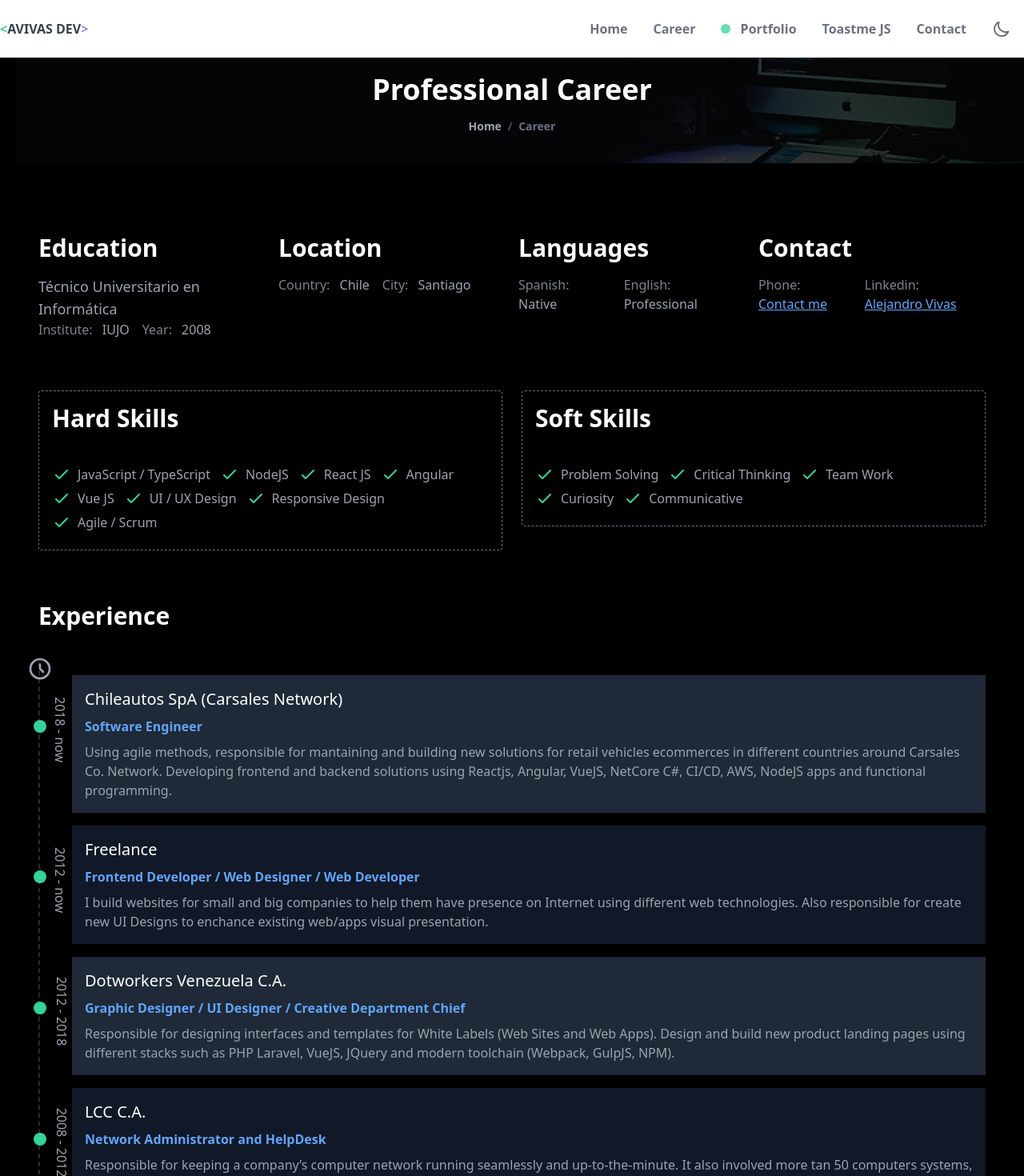
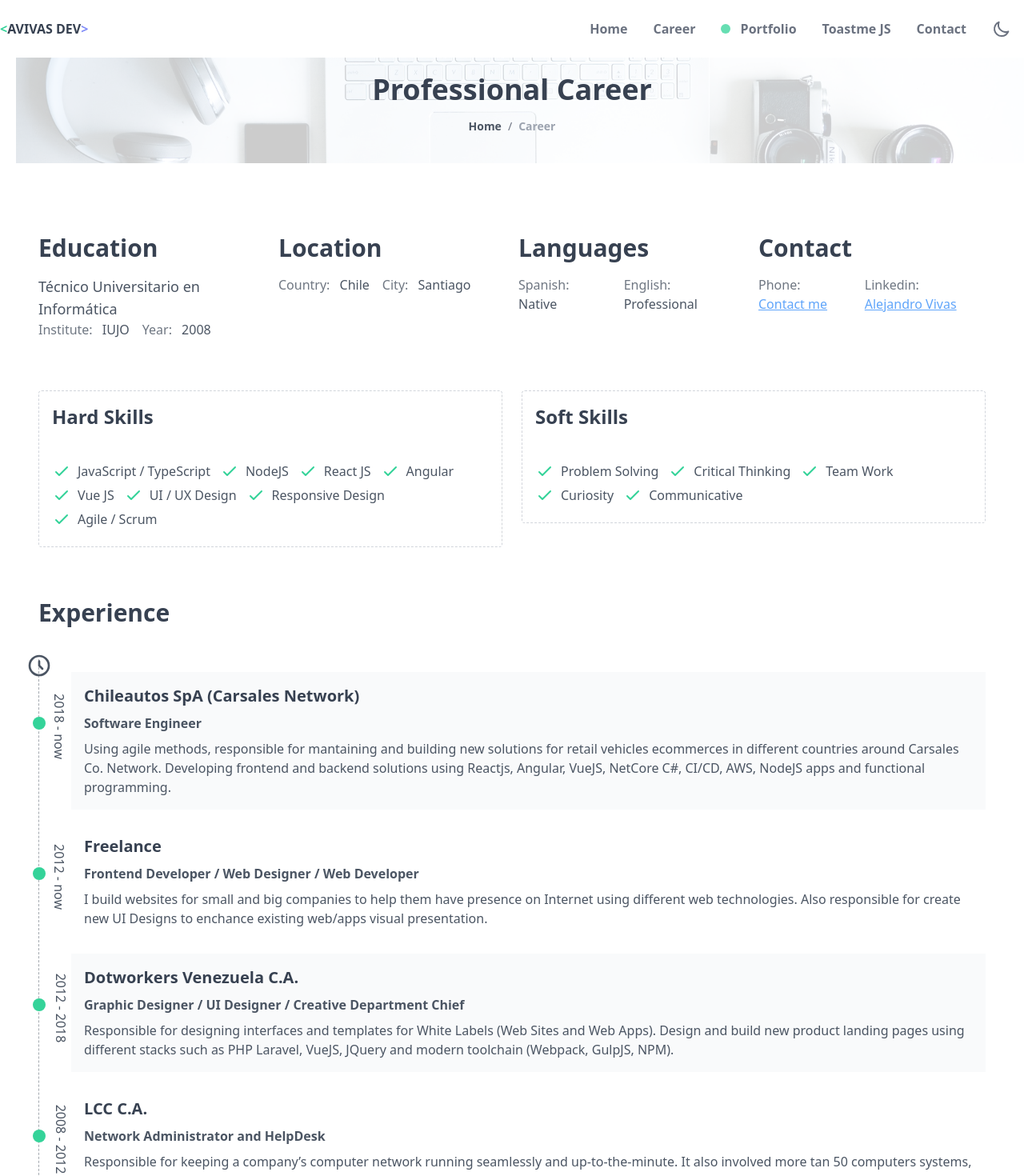
Before and after one commit to AlexSegen/nextjs-alexlab, a Next.js app: page /career in a window 1280 px wide. Shown: the top 1470 px of the page at 80% size. Built offline with nearby package versions, Linux system fonts and the light colour scheme.

Commit message:
DarkMode: Porfolio & Career

```diff
--- a/components/Layout.jsx
+++ b/components/Layout.jsx
@@ -5,7 +5,7 @@ import Header from "./shared/header-alt";
 import Footer from "./shared/footer";
 import { ConfigContext } from "../contexts/ConfigContext";
 
-const Layout = ({ location, title, description, wided, children }) => {
+const Layout = ({ location, title, description, wided, children, className }) => {
   const context = useContext(ConfigContext);
 
   const [scrollPosition, setScrollPosition] = useState(0);
@@ -18,7 +18,7 @@ const Layout = ({ location, title, description, wided, children }) => {
 
 
   return (
-    <div className={`min-h-screen bg-black ${scrollPosition > 400 ? 'pt-20':''}`}>
+    <div className={`min-h-screen bg-white dark:bg-black ${scrollPosition > 400 ? 'pt-20':''} ${className}`}>
       <Head>
         <title>
           {title ? `${title} | Alejandro Vivas - Frontend Developer` : context.title}
--- a/pages/career.jsx
+++ b/pages/career.jsx
@@ -2,33 +2,35 @@ import Link from 'next/link';
 import { useContext } from 'react'
 
 import Layout from "../components/Layout";
+import { useTheme } from '../hooks/useTheme';
 import { ConfigContext } from '../contexts/ConfigContext';
 
 const Career = () => {
 
     const { linkedin } = useContext(ConfigContext);
+    const { darkMode } = useTheme();
 
     return (
         <Layout wided={true}>
-            <div className="relative p-5 overflow-hidden text-center bg-black">
+            <div className="relative p-5 overflow-hidden text-center bg-white dark:bg-black">
                 <div className="relative z-10">
-                    <h1 className="text-4xl font-bold text-white">Professional Career</h1>
+                    <h1 className="text-4xl font-bold text-gray-700 dark:text-white">Professional Career</h1>
                     <div className="flex items-center justify-center p-4 text-sm">
                         <Link href="/">
-                            <a className="font-semibold text-gray-400 hover:text-gray-300">Home</a>
+                            <a className="font-semibold text-gray-600 dark:text-gray-400 hover:text-gray-300">Home</a>
                         </Link>
                         <span className="mx-2 text-gray-500">/</span>
-                        <span className="font-semibold text-gray-500">Career</span>
+                        <span className="font-semibold text-gray-400 dark:text-gray-500">Career</span>
                     </div>
                 </div>
-                <img src="/img/coding_workspace.jpg" className="absolute top-0 w-full transform -translate-y-1/2 opacity-20" alt="cover"/>
+                <img src={darkMode ? "/img/coding_workspace.jpg":"/img/coding_workspace2.jpg"}  className="absolute top-0 w-full transform -translate-y-1/2 opacity-20" alt="cover"/>
             </div>
 
-            <div className="container px-4 py-5 mx-auto text-gray-400 md:py-20 md:px-10 md:grid">
+            <div className="container px-4 py-5 mx-auto text-gray-600 dark:text-gray-400 md:py-20 md:px-10 md:grid ">
 
                 <div className="grid-cols-12 mb-10 md:grid">
                     <div className="col-span-3 p-2">
-                        <h3 className="mb-2 text-xl font-semibold text-white md:mb-4 md:text-3xl">Education</h3>
+                        <h3 className="mb-2 text-xl font-semibold text-gray-700 dark:text-white md:mb-4 md:text-3xl">Education</h3>
                         <p className="text-lg">Técnico Universitario en Informática</p>
                         <div className="flex items-center justify-start">
                             <div className="mr-4"><span className="mr-2 opacity-80">Institute:</span> IUJO</div>
@@ -36,21 +38,21 @@ const Career = () => {
                         </div>
                     </div>
                     <div className="col-span-3 p-2">
-                        <h3 className="mb-2 text-xl font-semibold text-white md:mb-4 md:text-3xl">Location</h3>
+                        <h3 className="mb-2 text-xl font-semibold text-gray-700 dark:text-white md:mb-4 md:text-3xl">Location</h3>
                         <div className="flex items-center justify-start">
                             <div className="mr-4"><span className="mr-2 opacity-80">Country:</span> Chile</div>
                             <div><span className="mr-2 opacity-80">City:</span> Santiago</div>
                         </div>
                     </div>
                     <div className="col-span-3 p-2">
-                        <h3 className="mb-2 text-xl font-semibold text-white md:mb-4 md:text-3xl">Languages</h3>
+                        <h3 className="mb-2 text-xl font-semibold text-gray-700 dark:text-white md:mb-4 md:text-3xl">Languages</h3>
                         <div className="flex items-center justify-start">
                             <div className="mr-4"><span className="mr-2 opacity-80">Spanish:</span> Native</div>
                             <div><span className="mr-2 opacity-80">English:</span> Professional</div>
                         </div>
                     </div>
                     <div className="col-span-3 p-2">
-                        <h3 className="mb-2 text-xl font-semibold text-white md:mb-4 md:text-3xl">Contact</h3>
+                        <h3 className="mb-2 text-xl font-semibold text-gray-700 dark:text-white md:mb-4 md:text-3xl">Contact</h3>
                         <div className="flex items-center justify-start">
                             <div className="mr-4"><span className="mr-2 opacity-80">Phone:</span> <a className="text-blue-400 underline" href="#contact">Contact me</a></div>
                             <div><span className="mr-2 opacity-80">Linkedin:</span> <a className="text-blue-400 underline" target="_blank" href={linkedin}>Alejandro Vivas</a></div>
@@ -61,8 +63,8 @@ const Career = () => {
                 <div className="p-2 mb-10">
                     <div className="block grid-cols-12 gap-6 md:grid">
                         <div className="col-span-6 py-2">
-                            <div className="p-4 border border-gray-500 border-dashed rounded">
-                                <h3 className="mb-4 text-xl font-semibold text-white md:mb-10 md:text-3xl">Hard Skills</h3>
+                            <div className="p-4 border border-gray-300 border-dashed rounded dark:border-gray-700">
+                                <h3 className="mb-4 text-xl font-semibold text-gray-700 dark:text-white md:mb-10 md:text-2xl">Hard Skills</h3>
                                 <div>
                                     <Skill caption="JavaScript / TypeScript"/>
                                     <Skill caption="NodeJS"/>
@@ -77,8 +79,8 @@ const Career = () => {
                         </div>
 
                         <div className="col-span-6 py-2">
-                            <div className="p-4 border border-gray-500 border-dashed rounded">
-                                <h3 className="mb-4 text-xl font-semibold text-white md:mb-10 md:text-3xl">Soft Skills</h3>
+                            <div className="p-4 border border-gray-300 border-dashed rounded dark:border-gray-700">
+                                <h3 className="mb-4 text-xl font-semibold text-gray-700 dark:text-white md:mb-10 md:text-2xl">Soft Skills</h3>
                                 <div>
                                     <Skill caption="Problem Solving"/>
                                     <Skill caption="Critical Thinking"/>
@@ -92,33 +94,33 @@ const Career = () => {
                 </div>
 
                 <div className="p-2 mb-10">
-                    <h3 className="mb-10 text-3xl font-semibold text-white">Experience</h3>
+                    <h3 className="mb-10 text-3xl font-semibold text-gray-700 dark:text-white">Experience</h3>
 
-                    <div className="relative pt-4 pl-10 mb-10 border-l-2 border-gray-600 border-opacity-50 border-dashed">
+                    <div className="relative pt-4 pl-10 mb-10 border-l border-gray-600 border-opacity-50 border-dashed">
                         <svg className="absolute w-8 h-8 -top-2 -left-4" fill="none" stroke="currentColor" viewBox="0 0 24 24" xmlns="http://www.w3.org/2000/svg"><path strokeLinecap="round" strokeLinejoin="round" strokeWidth={2} d="M12 8v4l3 3m6-3a9 9 0 11-18 0 9 9 0 0118 0z" /></svg>
                         <ExperienceItem
-                            className="bg-gray-800"
+                            className="bg-gray-50 dark:bg-gray-800"
                             company = "Chileautos SpA (Carsales Network)"
                             period="2018 - now"
                             rol="Software Engineer"
                             description="Using agile methods, responsible for mantaining and building new solutions for retail vehicles ecommerces in different countries around Carsales Co. Network. Developing frontend and backend solutions using Reactjs, Angular, VueJS, NetCore C#, CI/CD, AWS, NodeJS apps and functional programming."
                         />
                         <ExperienceItem
-                            className="bg-gray-900"
+                            className="bg-transparent dark:bg-gray-900"
                             company = "Freelance"
                             period="2012 - now"
                             rol="Frontend Developer / Web Designer / Web Developer"
                             description="I build websites for small and big companies to help them have presence on Internet using different web technologies. Also responsible for create new UI Designs to enchance existing web/apps visual presentation."
                         />
                         <ExperienceItem
-                            className="bg-gray-800"
+                            className="bg-gray-50 dark:bg-gray-800"
                             company = "Dotworkers Venezuela C.A."
                             period="2012 - 2018"
                             rol="Graphic Designer / UI Designer / Creative Department Chief"
                             description="Responsible for designing interfaces and templates for White Labels (Web Sites and Web Apps). Design and build new product landing pages using different stacks such as PHP Laravel, VueJS,  JQuery and modern toolchain (Webpack, GulpJS, NPM)."
                         />
                         <ExperienceItem
-                            className="bg-gray-900"
+                            className="bg-transparent dark:bg-gray-900"
                             company = "LCC C.A."
                             period="2008 - 2012"
                             rol="Network Administrator and HelpDesk"
@@ -131,8 +133,8 @@ const Career = () => {
                 <div className="p-2 mb-10">
                     <div className="block">
                         <div className="py-2">
-                            <div className="p-4 border border-gray-500 border-dashed rounded">
-                                <h3 className="mb-4 text-xl font-semibold text-white md:mb-10 md:text-3xl">Tools I use</h3>
+                            <div className="p-4 border border-gray-300 border-dashed rounded dark:border-gray-700">
+                                <h3 className="mb-4 text-xl font-semibold text-gray-700 dark:text-white md:mb-10 md:text-3xl">Tools I use</h3>
                                 <div>
                                     <Skill caption="Jira"/>
                                     <Skill caption="Postman"/>
@@ -169,8 +171,8 @@ function ExperienceItem({className, period, company, description, rol}){
     <div className={`p-4 mb-4 ${className} relative`}>
         <span className="absolute w-4 h-4 bg-green-400 rounded-full top-14 -left-12"></span>
         <span className="absolute transform rotate-90 -left-14 top-14">{period}</span>
-        <h4 className="mb-2 text-xl font-normal text-white">{company}</h4>
-        <p className="mb-2 text-base font-semibold text-blue-400">{rol}</p>
+        <h4 className="mb-2 text-xl font-semibold text-gray-700 dark:text-white">{company}</h4>
+        <p className="mb-2 text-base font-semibold tet-gray-500 dark:text-blue-400">{rol}</p>
         <p>{description}</p>
     </div>
     )
--- a/pages/portfolio/index.jsx
+++ b/pages/portfolio/index.jsx
@@ -1,32 +1,38 @@
 import Link from 'next/link';
+
 import Layout from "../../components/Layout";
+import { useTheme } from '../../hooks/useTheme';
 import ContactBar from '../../components/shared/contact-bar';
 const Portfolio = () => {
 
+    const { darkMode } = useTheme();
+
     return (
         <Layout wided={true}>
-            <div className="relative p-5 overflow-hidden text-center bg-black">
+            <div className="relative p-5 overflow-hidden text-center bg-white dark:bg-black">
                 <div className="relative z-10">
-                    <h1 className="text-4xl font-bold text-white ">Portfolio</h1>
-                    <div className="p-4 text-sm">
+                    <h1 className="text-4xl font-bold text-gray-700 dark:text-white">Portfolio</h1>
+                    <div className="flex items-center justify-center p-4 text-sm">
                         <Link href="/">
-                            <a className="mr-4 font-semibold text-gray-400 hover:text-gray-300">Home</a>
+                            <a className="font-semibold text-gray-600 dark:text-gray-400 hover:text-gray-500 dark:hover:text-gray-300">Home</a>
                         </Link>
-                        <span className="font-semibold text-gray-500">Portfolio</span>
+                        <span className="mx-2 text-gray-500">/</span>
+                        <span className="font-semibold text-gray-400 dark:text-gray-500">Portfolio</span>
                     </div>
                 </div>
-                <img src="/img/coding_workspace.jpg" className="absolute top-0 w-full transform -translate-y-1/2 opacity-20" alt=""/>
+                <img src={darkMode ? "/img/coding_workspace.jpg":"/img/coding_workspace2.jpg"}  className="absolute top-0 w-full transform -translate-y-1/2 opacity-20" alt="cover"/>
             </div>
+
             <div className="container grid-cols-10 px-4 py-10 mx-auto text-gray-400 md:py-20 md:px-10 md:grid">
 
                 <Link href="/portfolio/web">
-                    <a  className="flex items-center justify-center w-full min-h-full col-span-5 py-10 mb-6 text-5xl font-bold text-center text-white border-2 border-gray-500 border-dashed md:py-40 border-opacity-20 hover:bg-gray-900">
+                    <a  className="flex items-center justify-center w-full min-h-full col-span-5 py-10 mb-6 text-5xl font-bold text-center text-gray-700 border-2 border-gray-500 border-dashed dark:text-white md:py-40 border-opacity-20 hover:bg-gray-900">
                         <span className="text-gray-400">Web</span>Design
                     </a>
                 </Link>
 
                 <Link href="/portfolio/ui" >
-                    <a  className="flex items-center justify-center w-full min-h-full col-span-5 py-10 mb-6 text-5xl font-bold text-center text-white border-2 border-gray-500 border-dashed md:py-40 border-opacity-20 hover:bg-gray-900">
+                    <a  className="flex items-center justify-center w-full min-h-full col-span-5 py-10 mb-6 text-5xl font-bold text-center text-gray-700 border-2 border-gray-500 border-dashed dark:text-white md:py-40 border-opacity-20 hover:bg-gray-900">
                         <span className="text-gray-400">UI</span>Design
                     </a>
                 </Link>
```
Also changed, not shown: public/img/coding_workspace2.jpg (added).
